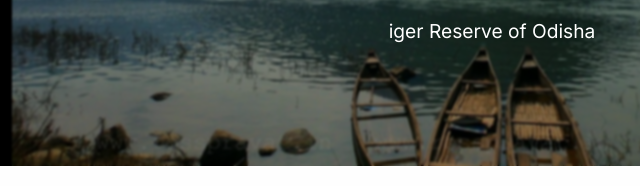
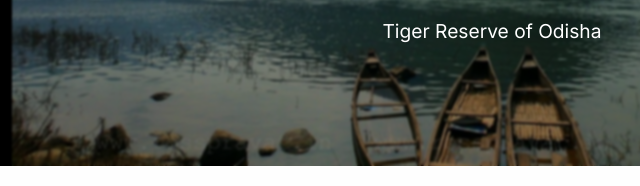
Before and after one commit to SarthakWalunj/tour-planner, a plain HTML site: page satkosia.html in a window 1280 px wide. Shown: the part 230-416 px from the top of the page, 148-788 px from the left. Drawn offline with nearby package versions, Linux system fonts and the light colour scheme.

Commit message:
Update satkosia.html

```diff
--- a/satkosia.html
+++ b/satkosia.html
@@ -129,7 +129,7 @@
 <body>
   <header>
     <h1>Satkosia</h1>
-    <p>iger Reserve of Odisha</p>
+    <p>Tiger Reserve of Odisha</p>
   </header>
 
   <div class="container">
```
